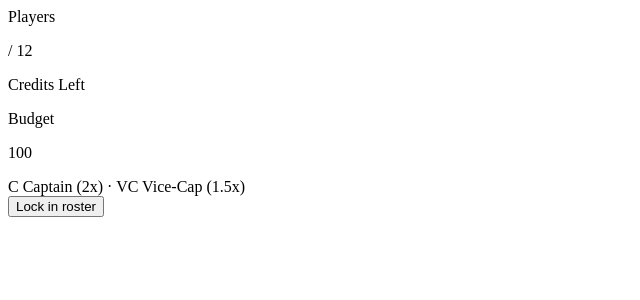
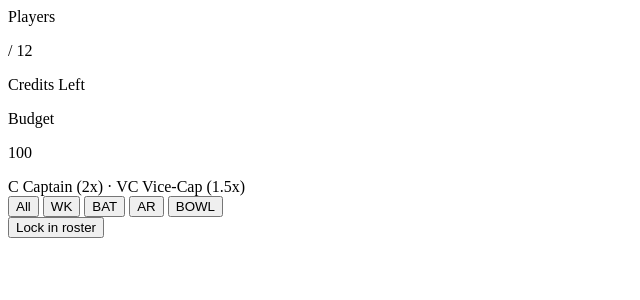
Before and after one commit to VipranshOjha/Kric11, a FastAPI app: template backend/app/templates/components/builder.html in a window 1280 px wide. Shown: the top 300 px of the page, without its empty margins (0-640 px from the left). Run offline with FastAPI, Linux system fonts and the light colour scheme; the template is opened without the code that fills it, so the values that code supplies are empty.

Commit message:
feat: Implement team builder UI and backend logic including user authentication.

```diff
--- a/backend/app/templates/components/builder.html
+++ b/backend/app/templates/components/builder.html
@@ -22,7 +22,7 @@
     </div>
 
     <!-- C/VC Status -->
-    <div class="flex items-center justify-center space-x-4 mb-5 text-[10px] font-medium tracking-wider">
+    <div class="flex items-center justify-center space-x-4 mb-4 text-[10px] font-medium tracking-wider">
         <span class="flex items-center space-x-1.5">
             <span class="h-5 w-5 rounded-md flex items-center justify-center text-[9px] font-bold
                 {% if captain_id %}bg-indigo-500 text-white{% else %}bg-slate-100 text-slate-300{% endif %}">C</span>
@@ -36,11 +36,42 @@
         </span>
     </div>
 
+    <!-- Role Filter Tabs -->
+    <div id="role-tabs" class="flex items-center space-x-2 mb-5 overflow-x-auto pb-1">
+        <button onclick="filterRole('ALL')" data-role="ALL"
+            class="role-tab active-tab px-4 py-2 rounded-2xl text-[11px] font-semibold tracking-wider uppercase transition-all duration-150 whitespace-nowrap
+            bg-slate-800 text-white">
+            All
+        </button>
+        <button onclick="filterRole('WK')" data-role="WK"
+            class="role-tab px-4 py-2 rounded-2xl text-[11px] font-semibold tracking-wider uppercase transition-all duration-150 whitespace-nowrap
+            bg-slate-50 text-slate-400 border border-slate-200 hover:bg-slate-100">
+            WK
+        </button>
+        <button onclick="filterRole('BAT')" data-role="BAT"
+            class="role-tab px-4 py-2 rounded-2xl text-[11px] font-semibold tracking-wider uppercase transition-all duration-150 whitespace-nowrap
+            bg-slate-50 text-slate-400 border border-slate-200 hover:bg-slate-100">
+            BAT
+        </button>
+        <button onclick="filterRole('AR')" data-role="AR"
+            class="role-tab px-4 py-2 rounded-2xl text-[11px] font-semibold tracking-wider uppercase transition-all duration-150 whitespace-nowrap
+            bg-slate-50 text-slate-400 border border-slate-200 hover:bg-slate-100">
+            AR
+        </button>
+        <button onclick="filterRole('BOWL')" data-role="BOWL"
+            class="role-tab px-4 py-2 rounded-2xl text-[11px] font-semibold tracking-wider uppercase transition-all duration-150 whitespace-nowrap
+            bg-slate-50 text-slate-400 border border-slate-200 hover:bg-slate-100">
+            BOWL
+        </button>
+    </div>
+
     <!-- Player Cards -->
-    <div class="space-y-3">
+    <div id="player-list" class="space-y-3">
         {% for p in players %}
             {% set is_selected = p.id in draft %}
-            {% include 'components/player_card.html' %}
+            <div class="player-role-card" data-role="{{ p.role }}">
+                {% include 'components/player_card.html' %}
+            </div>
         {% endfor %}
     </div>
 
@@ -53,3 +84,25 @@
         Lock in roster
     </button>
 </div>
+
+<script>
+function filterRole(role) {
+    // Update tab styles
+    document.querySelectorAll('.role-tab').forEach(function(tab) {
+        if (tab.getAttribute('data-role') === role) {
+            tab.className = 'role-tab active-tab px-4 py-2 rounded-2xl text-[11px] font-semibold tracking-wider uppercase transition-all duration-150 whitespace-nowrap bg-slate-800 text-white';
+        } else {
+            tab.className = 'role-tab px-4 py-2 rounded-2xl text-[11px] font-semibold tracking-wider uppercase transition-all duration-150 whitespace-nowrap bg-slate-50 text-slate-400 border border-slate-200 hover:bg-slate-100';
+        }
+    });
+    // Show/hide player cards
+    document.querySelectorAll('.player-role-card').forEach(function(card) {
+        if (role === 'ALL' || card.getAttribute('data-role') === role) {
+            card.style.display = '';
+        } else {
+            card.style.display = 'none';
+        }
+    });
+    if(navigator.vibrate) navigator.vibrate(3);
+}
+</script>
--- a/backend/app/web.py
+++ b/backend/app/web.py
@@ -182,7 +182,7 @@ async def toggle_player(request: Request, player_id: int):
             credits_map = {r["id"]: r["credit_value"] for r in all_p}
             current = sum(credits_map.get(pid, 0) for pid in draft_ids)
             if current + player["credits"] > BUDGET_LIMIT:
-                toast_html = _toast(f"Budget exceeded — {round(BUDGET_LIMIT - current, 1)} cr left")
+                toast_html = _toast("Not Enough Credits")
             else:
                 await db.execute("INSERT INTO user_drafts (user_id, player_id) VALUES ($1, $2)", user_id, player_id)
 
```
